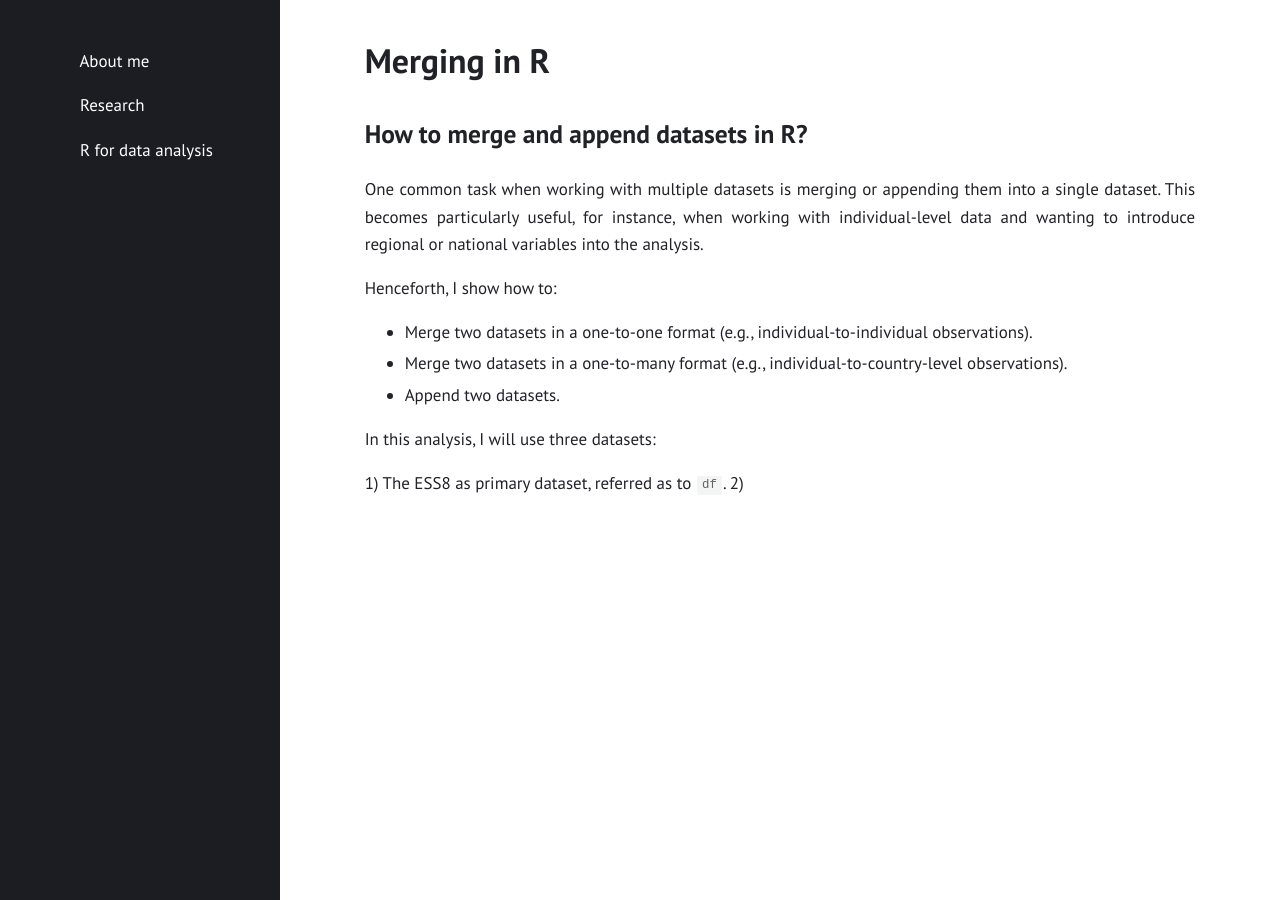
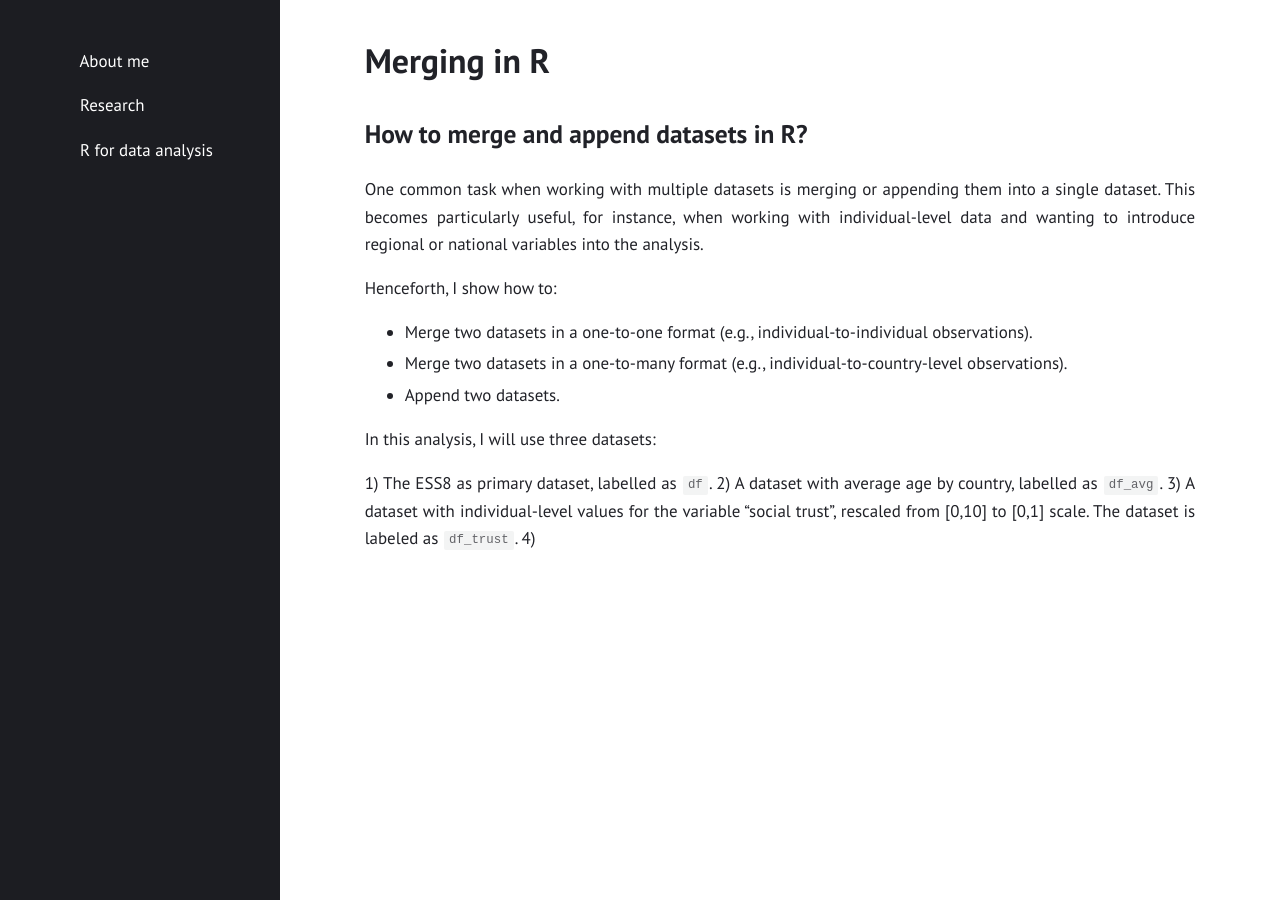
Before and after one commit to gubellom/gubellom.github.io, a Jekyll site: the page built from R files/Merging.md, in a window 1280 px wide. Built offline with Jekyll 4.4.1, drawn with Linux system fonts in a browser that asks for light colours.

Commit message:
Update Merging.md
Signed-off-by: Michele Gubello <62111923+gubellom@users.noreply.github.com>

```diff
--- a/R files/Merging.md
+++ b/R files/Merging.md
@@ -28,5 +28,7 @@ Henceforth, I show how to:
 
 In this analysis, I will use three datasets:
 
-1) The ESS8 as primary dataset, referred as to `df`.
-2)
+1) The ESS8 as primary dataset, labelled as `df`.
+2) A dataset with average age by country, labelled as `df_avg`.
+3) A dataset with individual-level values for the variable "social trust", rescaled from [0,10] to [0,1] scale. The dataset is labeled as `df_trust`.
+4)
```
